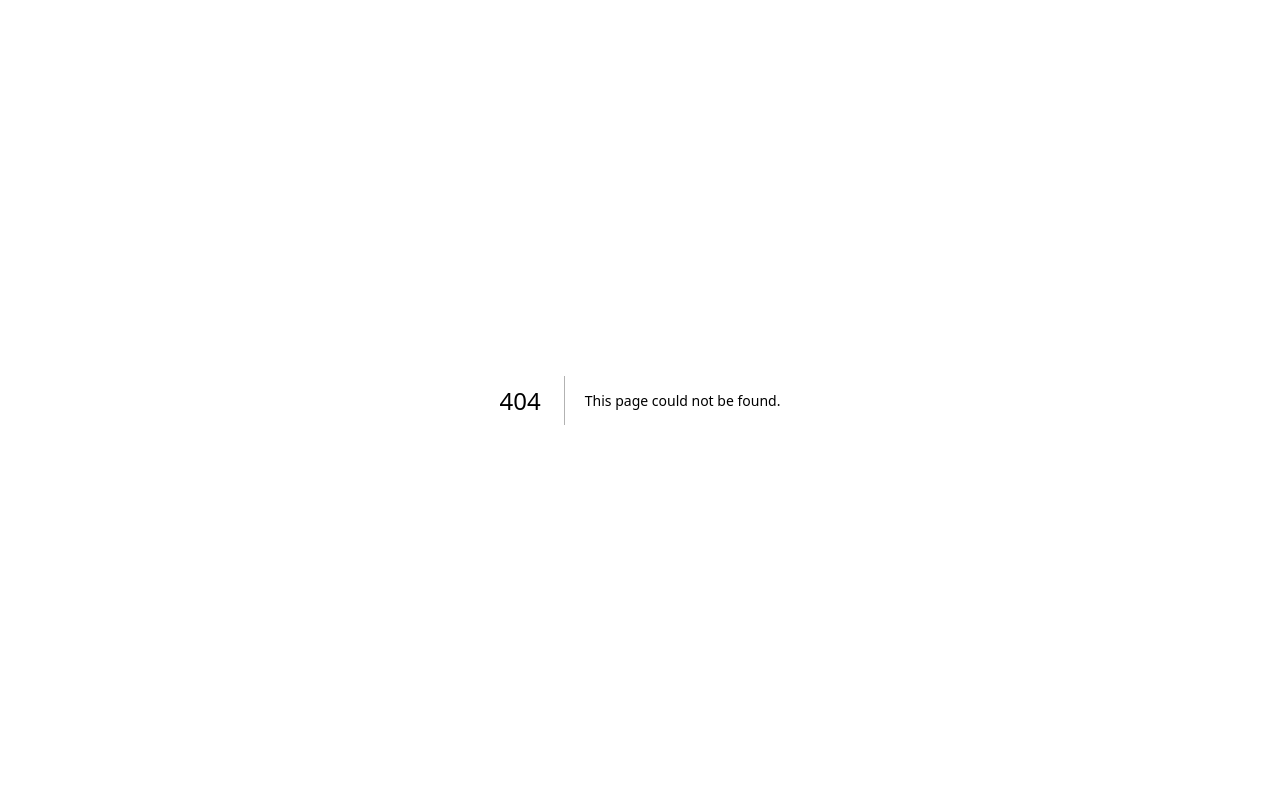
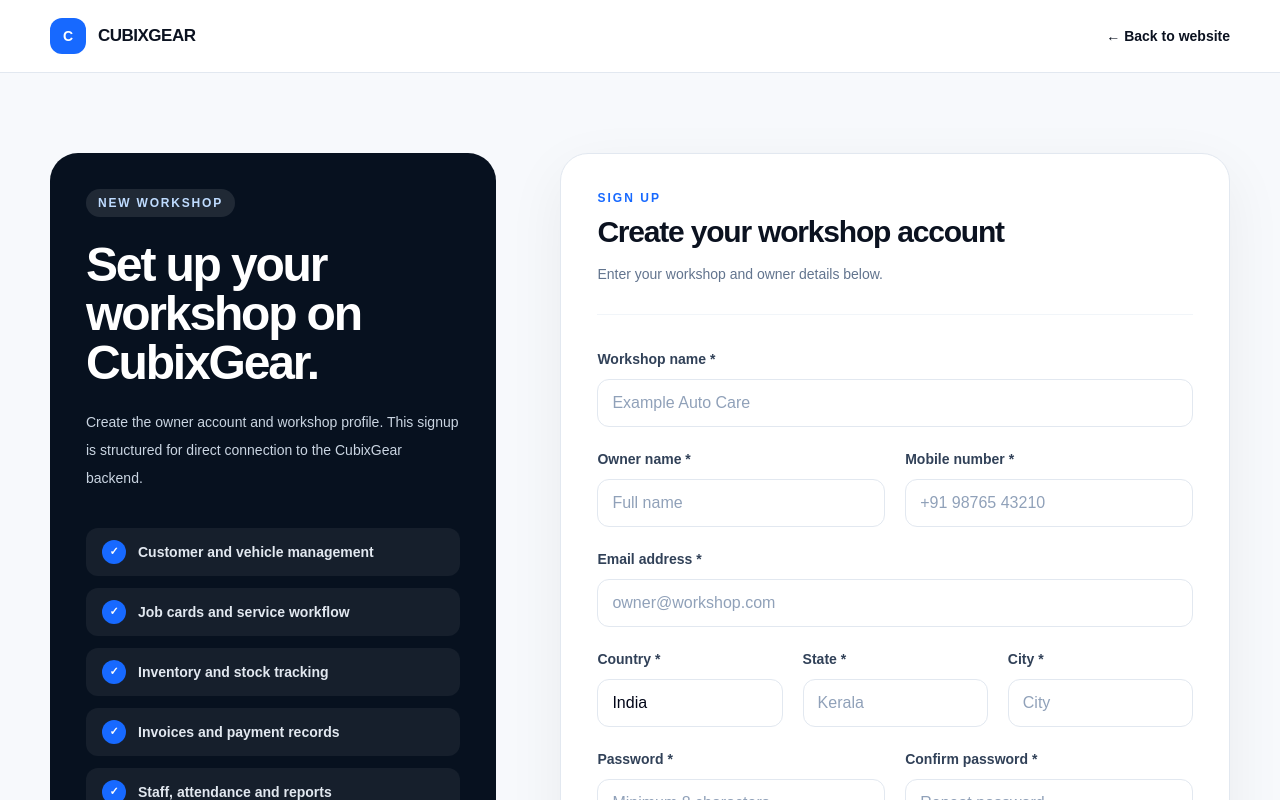
Before and after one commit to amnas-cubixmet/cubegears-public-website, a Next.js app: page /signup in a window 1280 px wide. Before the commit this address had no page. Shown: the top 800 px of the page. Built offline with nearby package versions, Linux system fonts and the light colour scheme; no server answers.

Commit message:
Add public signup page

```diff
--- /dev/null
+++ b/app/signup/page.tsx
@@ -0,0 +1,70 @@
+import type { Metadata } from "next";
+import Link from "next/link";
+import SignupForm from "./signup-form";
+
+export const metadata: Metadata = {
+  title: "Create Workshop Account",
+  description: "Create your CubixGear workshop account.",
+};
+
+const benefits = [
+  "Customer and vehicle management",
+  "Job cards and service workflow",
+  "Inventory and stock tracking",
+  "Invoices and payment records",
+  "Staff, attendance and reports",
+];
+
+export default function SignupPage() {
+  return (
+    <main className="min-h-screen bg-[#f7f9fc] text-[#0b1220]">
+      <header className="border-b border-slate-200 bg-white">
+        <div className="page-shell flex h-[72px] items-center justify-between">
+          <Link href="/" className="flex items-center gap-3">
+            <span className="grid h-9 w-9 place-items-center rounded-xl bg-[#1769ff] text-sm font-black text-white">C</span>
+            <span className="text-[17px] font-black tracking-[-0.03em]">CUBIXGEAR</span>
+          </Link>
+          <Link href="/" className="text-sm font-bold text-slate-500 transition hover:text-slate-950">
+            ← Back to website
+          </Link>
+        </div>
+      </header>
+
+      <section className="page-shell grid gap-10 py-10 sm:py-14 lg:grid-cols-[.8fr_1.2fr] lg:gap-16 lg:py-20">
+        <aside className="self-start rounded-[28px] bg-[#07111f] p-7 text-white sm:p-9 lg:sticky lg:top-24">
+          <span className="inline-flex rounded-full bg-white/10 px-3 py-1.5 text-xs font-black uppercase tracking-[.15em] text-blue-200">
+            New workshop
+          </span>
+          <h1 className="mt-6 text-4xl font-black leading-[1.02] tracking-[-.045em] sm:text-5xl">
+            Set up your workshop on CubixGear.
+          </h1>
+          <p className="mt-5 text-sm leading-7 text-slate-300">
+            Create the owner account and workshop profile. This signup is structured
+            for direct connection to the CubixGear backend.
+          </p>
+
+          <div className="mt-9 space-y-3">
+            {benefits.map((item) => (
+              <div key={item} className="flex items-center gap-3 rounded-xl bg-white/[.06] px-4 py-3 text-sm font-semibold text-slate-200">
+                <span className="grid h-6 w-6 place-items-center rounded-full bg-[#1769ff] text-[11px] font-black text-white">✓</span>
+                {item}
+              </div>
+            ))}
+          </div>
+        </aside>
+
+        <div className="rounded-[28px] border border-slate-200 bg-white p-6 shadow-[0_18px_60px_rgba(15,23,42,.06)] sm:p-9">
+          <div className="mb-8 border-b border-slate-100 pb-7">
+            <p className="text-xs font-black uppercase tracking-[.17em] text-[#1769ff]">Sign up</p>
+            <h2 className="mt-2 text-3xl font-black tracking-[-.04em]">Create your workshop account</h2>
+            <p className="mt-3 text-sm leading-6 text-slate-500">
+              Enter your workshop and owner details below.
+            </p>
+          </div>
+
+          <SignupForm />
+        </div>
+      </section>
+    </main>
+  );
+}
```
